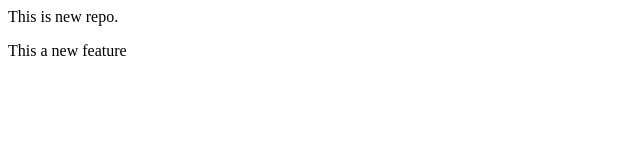
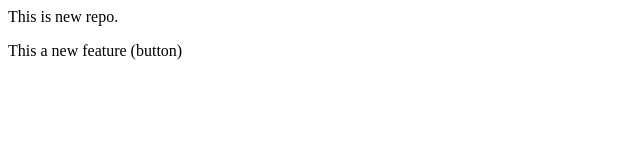
Before and after one commit to ShubhamS168/localrepo, a plain HTML site: page index.html in a window 1280 px wide. Shown: the full height of the page, 0-640 px from the left. Drawn offline with Linux system fonts and the light colour scheme.

Commit message:
Add button

```diff
--- a/index.html
+++ b/index.html
@@ -1,2 +1,2 @@
 <p>This is new repo.</p>
-<p>This a new feature</p>
+<p>This a new feature (button)</p>
```
